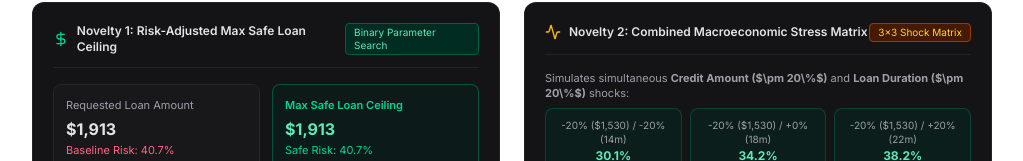
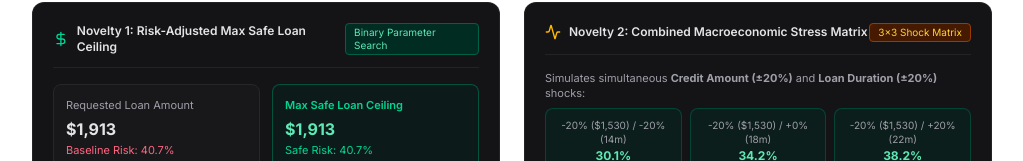
Before and after one commit to NISHAL2007/S5_loan_default_prediction_, a Next.js app in the folder frontend/: page /pipeline-architecture in a window 1280 px wide. Shown: the part 2077-2238 px from the top of the page, without its empty margins (256-1279 px from the left). Built offline with nearby package versions, Linux system fonts and the light colour scheme; no server answers.

Commit message:
Fix LaTeX text formatting in Novelty 2 Stress Matrix description

```diff
--- a/frontend/app/pipeline-architecture/page.tsx
+++ b/frontend/app/pipeline-architecture/page.tsx
@@ -351,7 +351,7 @@ export default function PipelineArchitecturePage() {
           ) : stressData && Array.isArray(stressData.stress_matrix) ? (
             <div className="space-y-2">
               <p className="text-[11px] text-zinc-400">
-                Simulates simultaneous <strong>Credit Amount ($\pm 20\%$)</strong> and <strong>Loan Duration ($\pm 20\%$)</strong> shocks:
+                Simulates simultaneous <strong>Credit Amount (±20%)</strong> and <strong>Loan Duration (±20%)</strong> shocks:
               </p>
               <div className="grid grid-cols-3 gap-2 text-center">
                 {stressData.stress_matrix.map((cell: any, idx: number) => (
```
